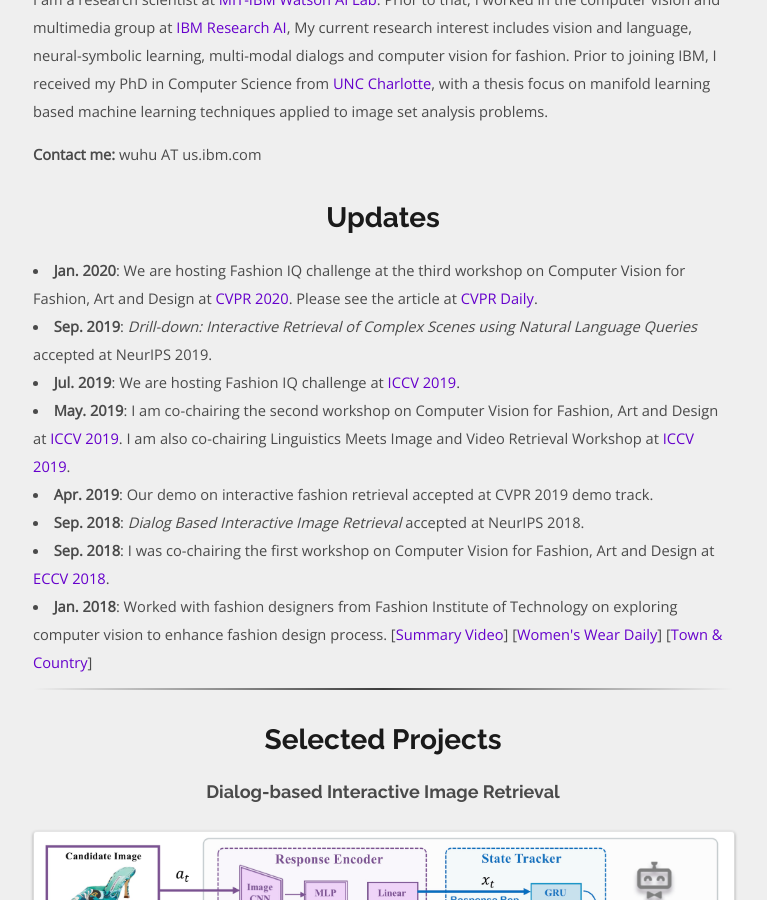
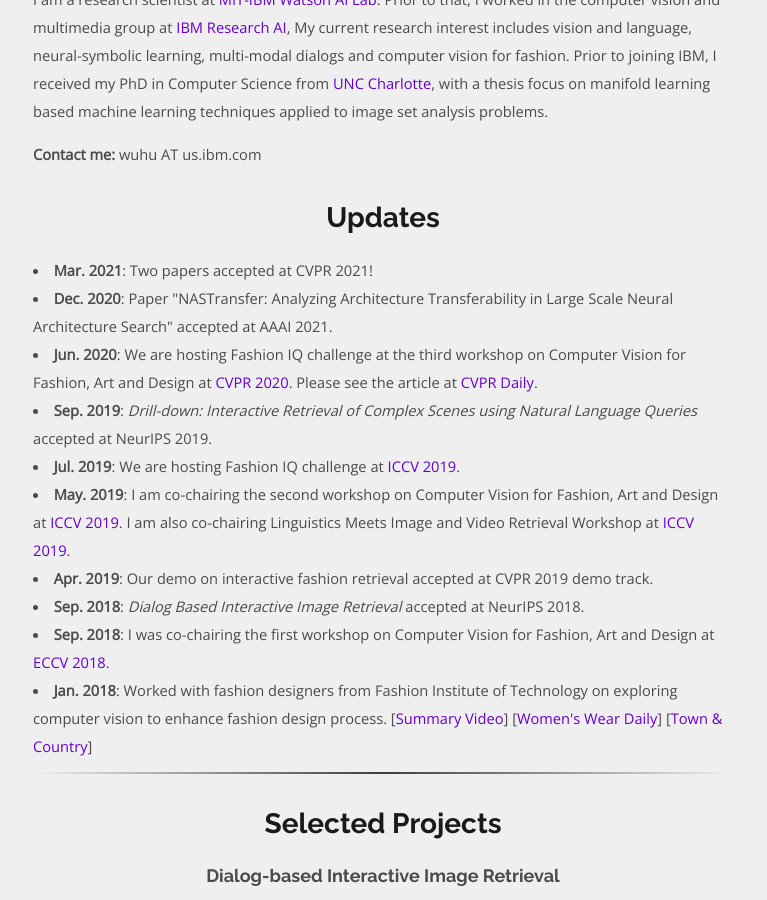
Before and after one commit to spacew/spacew.github.io, a Jekyll site: the page built from index.html, in a window 1280 px wide and 900 px high, scrolled down 616 px. Shown: the whole window, without its empty margins (257-1024 px from the left). Built offline with Jekyll 4.4.1, drawn with Linux system fonts in a browser that asks for light colours; the list of posts is cut into pages by our own code.

Commit message:
Update index.html

```diff
--- a/index.html
+++ b/index.html
@@ -24,7 +24,13 @@
         <h1 class="top-text">Updates</h1>
          <ul>
              <li>
-              <b>Jan. 2020</b>: We are hosting Fashion IQ challenge at the third workshop on Computer Vision for Fashion, Art and Design
+              <b>Mar. 2021</b>: Two papers accepted at CVPR 2021!
+              </li>
+              <li>
+              <b>Dec. 2020</b>: Paper "NASTransfer: Analyzing Architecture Transferability in Large Scale Neural Architecture Search" accepted at AAAI 2021.
+              </li>
+             <li>
+              <b>Jun. 2020</b>: We are hosting Fashion IQ challenge at the third workshop on Computer Vision for Fashion, Art and Design
               at <a href=https://sites.google.com/view/cvcreative2020/>CVPR 2020</a>. Please see the article at <a href=https://www.rsipvision.com/CVPR2020-Thursday/20/>CVPR Daily</a>.
               </li>
              <li>
```
